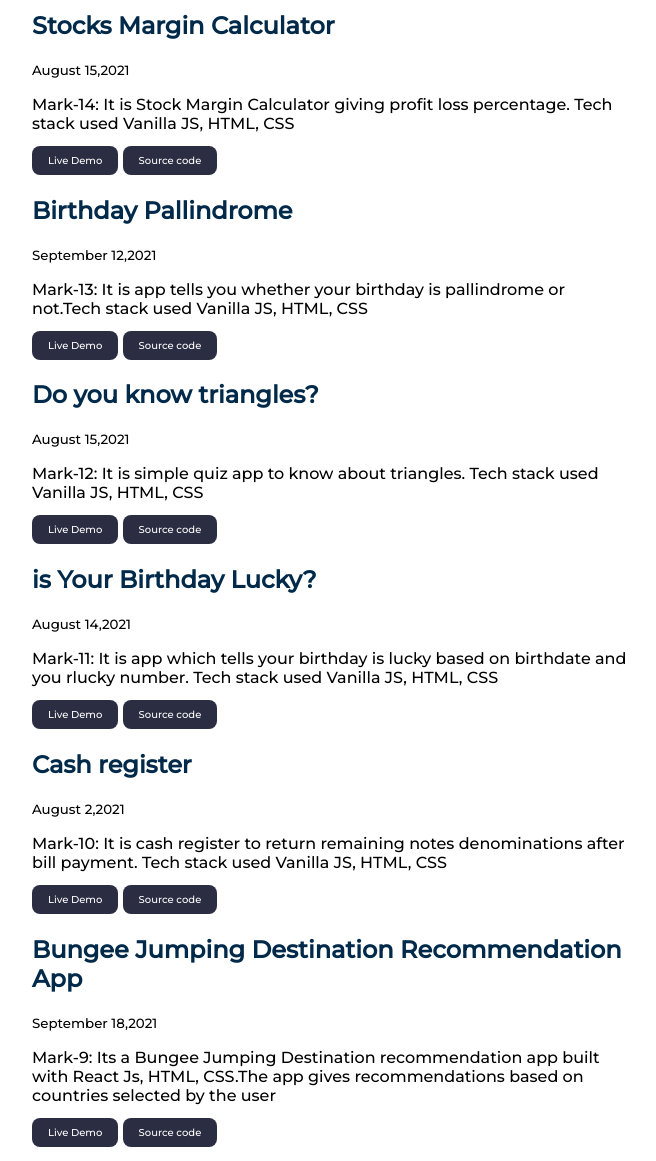
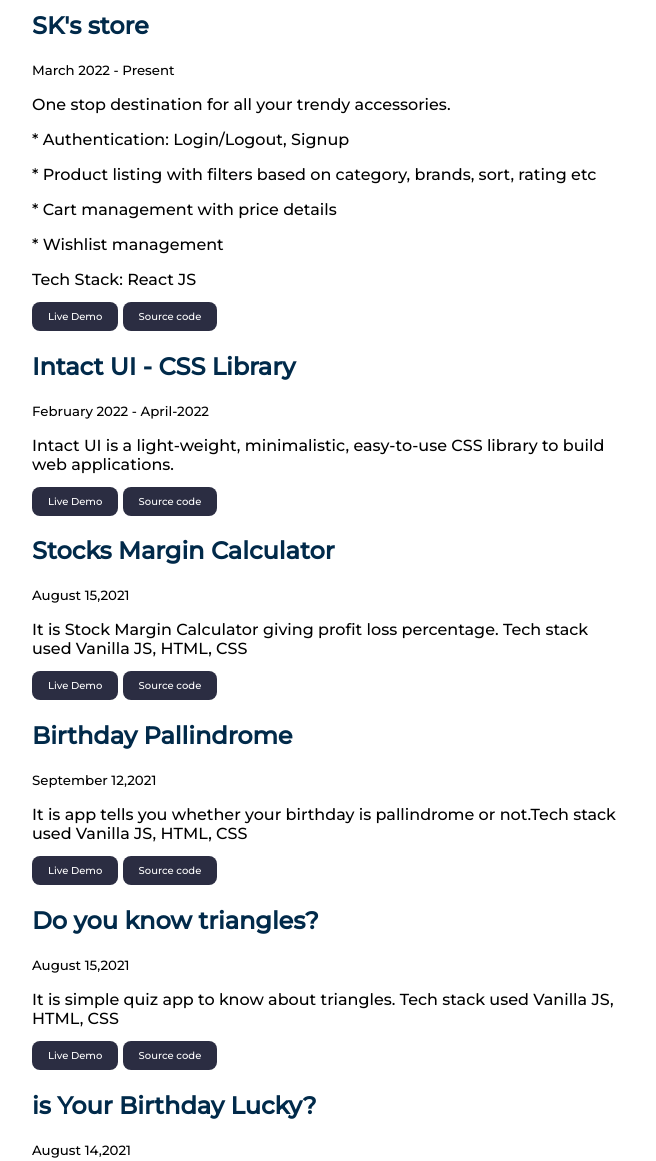
Before and after one commit to Meghana-sk/My-Portfolio, a plain HTML site: page projects.html in a window 1280 px wide. Shown: the part 346-1507 px from the top of the page, without its empty margins (320-976 px from the left). Drawn offline with Linux system fonts and the light colour scheme.

Commit message:
feat: Add latest projects

```diff
--- a/projects.html
+++ b/projects.html
@@ -28,18 +28,67 @@
       </ul>
     </nav>
     <header class="hero">
-      <h1 class="hero-heading"><span class="highlight">Neog projects</span></h1>
+      <h1 class="hero-heading"><span class="highlight">Projects</span></h1>
     </header>
-
     <section class="section">
       <ul reversed class="list-non-bullet">
+        <li>
+          <div class="container container-center">
+            <h2>SK's store</h2>
+            <small>March 2022 - Present</small>
+            <p>
+              One stop destination for all your trendy accessories.
+              <p>* Authentication: Login/Logout, Signup</p>
+              <p>* Product listing with filters based on category, brands, sort, rating etc</p>
+              <p>* Cart management with price details</p>
+              <p>* Wishlist management</p>
+            </p>
+            <p>Tech Stack: React JS</p>
+            <a
+              class="link link-primary"
+              href="https://skstore.netlify.app/"
+              target="_blank"
+              >Live Demo</a
+            >
+            <a
+              class="link link-primary"
+              href="https://github.com/Meghana-sk/SKs-store/tree/development"
+              target="_blank"
+              >Source code</a
+            >
+          </div>
+        </li>
+
+        <li>
+          <div class="container container-center">
+            <h2>Intact UI - CSS Library</h2>
+            <small>February 2022 - April-2022</small>
+            <p>
+              Intact UI is a light-weight, minimalistic, easy-to-use CSS library
+              to build web applications.
+            </p>
+            <a
+              class="link link-primary"
+              href="https://intactui.netlify.app/"
+              target="_blank"
+              >Live Demo</a
+            >
+            <a
+              class="link link-primary"
+              href="https://github.com/Meghana-sk/Intact-UI/tree/devIntact"
+              target="_blank"
+              >Source code</a
+            >
+          </div>
+        </li>
+
         <li>
           <div class="container container-center">
             <h2>Stocks Margin Calculator</h2>
             <small>August 15,2021</small>
             <p>
-              Mark-14: It is Stock Margin Calculator giving profit loss
-              percentage. Tech stack used Vanilla JS, HTML, CSS
+              It is Stock Margin Calculator giving profit loss percentage. Tech
+              stack used Vanilla JS, HTML, CSS
             </p>
             <a
               class="link link-primary"
@@ -61,8 +110,8 @@
             <h2>Birthday Pallindrome</h2>
             <small>September 12,2021</small>
             <p>
-              Mark-13: It is app tells you whether your birthday is pallindrome
-              or not.Tech stack used Vanilla JS, HTML, CSS
+              It is app tells you whether your birthday is pallindrome or
+              not.Tech stack used Vanilla JS, HTML, CSS
             </p>
             <a
               class="link link-primary"
@@ -84,8 +133,8 @@
             <h2>Do you know triangles?</h2>
             <small>August 15,2021</small>
             <p>
-              Mark-12: It is simple quiz app to know about triangles. Tech stack
-              used Vanilla JS, HTML, CSS
+              It is simple quiz app to know about triangles. Tech stack used
+              Vanilla JS, HTML, CSS
             </p>
             <a
               class="link link-primary"
@@ -107,9 +156,8 @@
             <h2>is Your Birthday Lucky?</h2>
             <small>August 14,2021</small>
             <p>
-              Mark-11: It is app which tells your birthday is lucky based on
-              birthdate and you rlucky number. Tech stack used Vanilla JS, HTML,
-              CSS
+              It is app which tells your birthday is lucky based on birthdate
+              and you rlucky number. Tech stack used Vanilla JS, HTML, CSS
             </p>
             <a
               class="link link-primary"
@@ -131,9 +179,8 @@
             <h2>Cash register</h2>
             <small>August 2,2021</small>
             <p>
-              Mark-10: It is cash register to return remaining notes
-              denominations after bill payment. Tech stack used Vanilla JS,
-              HTML, CSS
+              It is cash register to return remaining notes denominations after
+              bill payment. Tech stack used Vanilla JS, HTML, CSS
             </p>
             <a
               class="link link-primary"
@@ -154,8 +201,8 @@
             <h2>Bungee Jumping Destination Recommendation App</h2>
             <small>September 18,2021</small>
             <p>
-              Mark-9: Its a Bungee Jumping Destination recommendation app built
-              with React Js, HTML, CSS.The app gives recommendations based on
+              Its a Bungee Jumping Destination recommendation app built with
+              React Js, HTML, CSS.The app gives recommendations based on
               countries selected by the user
             </p>
             <a
@@ -200,9 +247,8 @@
             <h2>Symbols & Signs interpreter</h2>
             <small>December 19,2020</small>
             <p>
-              Mark-8: It is a signs & symbols interpreter app built with
-              React.The app displays meaning of each symbol or signs available
-              in database
+              It is a signs & symbols interpreter app built with React.The app
+              displays meaning of each symbol or signs available in database
             </p>
             <a
               class="link link-primary"
@@ -245,8 +291,8 @@
             <h2>Minion language translator</h2>
             <small>December 13,2020</small>
             <p>
-              Mark-6: It's translator app built with React.The app translates
-              English text to Minion language
+              It's translator app built with React.The app translates English
+              text to Minion language
             </p>
             <a
               class="link link-primary"
@@ -268,9 +314,9 @@
             <h2>Quiz on India?</h2>
             <small>November 15,2020</small>
             <p>
-              Mark-2: Its another CLI app built with nodeJS. The link can be
-              sent to anyone to check how well they know India. Leaderboard will
-              be displayed
+              Its another CLI app built with nodeJS. The link can be sent to
+              anyone to check how well they know India. Leaderboard will be
+              displayed
             </p>
             <a
               class="link link-primary"
@@ -292,8 +338,8 @@
             <h2>How well do you know me?</h2>
             <small>November 14,2020</small>
             <p>
-              Mark-1: Its a CLI app built with nodeJS. The link can be sent to
-              friends to check how well they know you.
+              Its a CLI app built with nodeJS. The link can be sent to friends
+              to check how well they know you.
             </p>
             <a
               class="link link-primary"
--- a/styles.css
+++ b/styles.css
@@ -73,6 +73,10 @@
   padding: 0.5rem;
   border-bottom-left-radius: 1rem;
   border-bottom-right-radius: 1rem;
+  position: sticky;
+  top: 0;
+  left: 0;
+  width: 100%;
 }
 
 .navigation .link-active {
```
